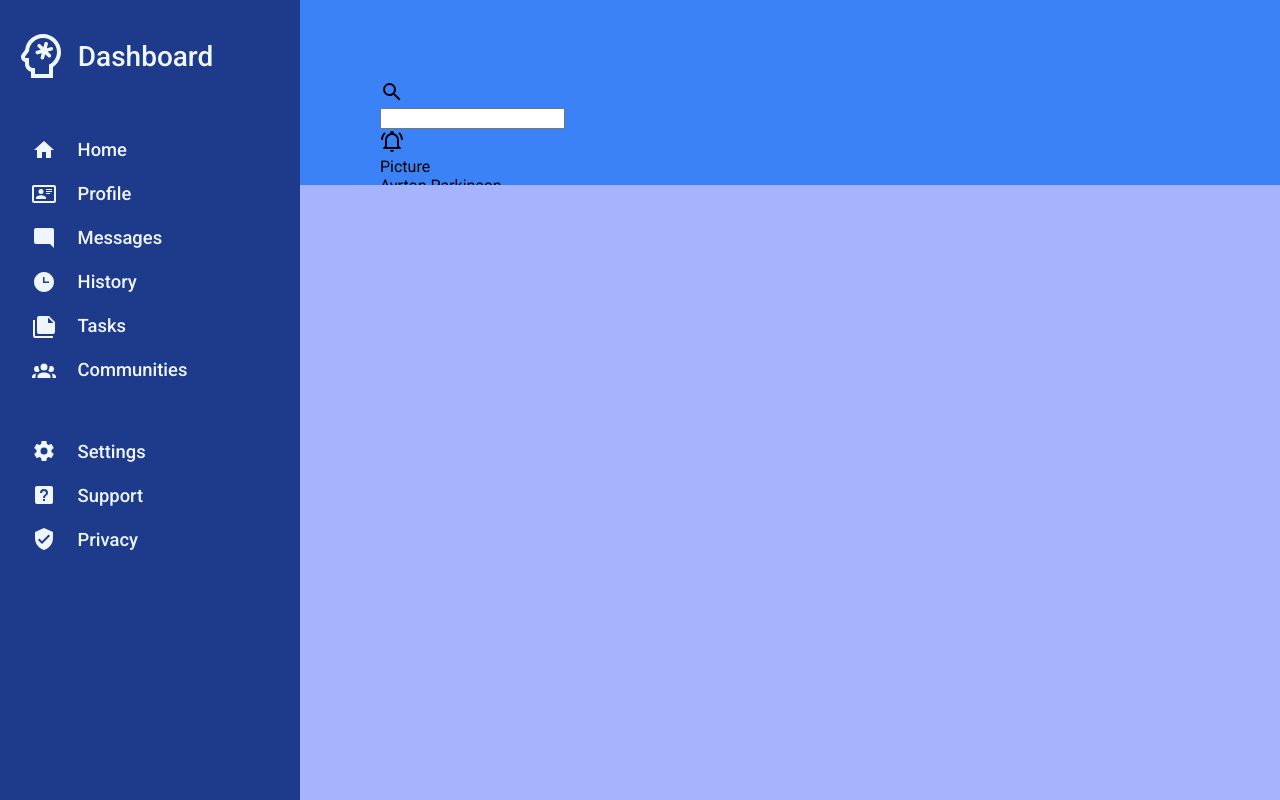
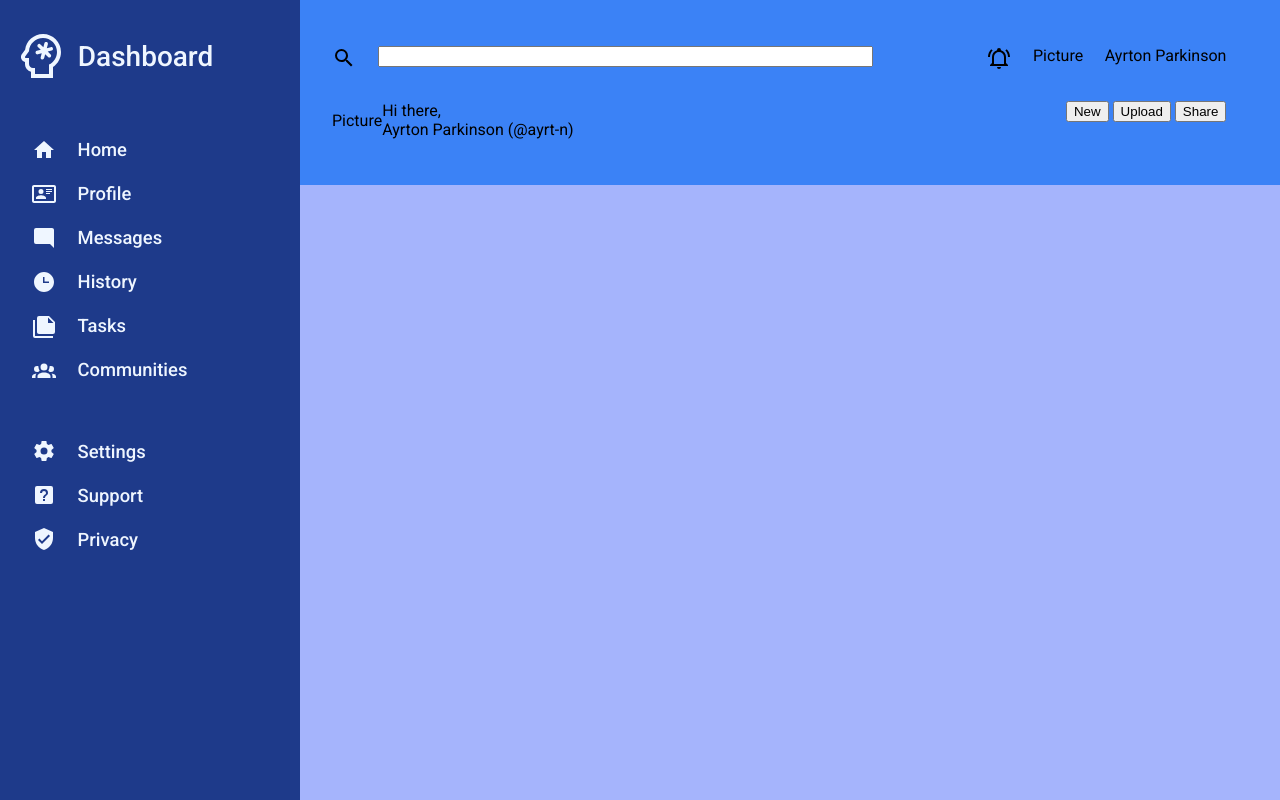
Before and after one commit to ayrt-n/odin-admin-dashboard, a plain HTML site: page index.html in a window 1280 px wide. Drawn offline with Linux system fonts and the light colour scheme.

Commit message:
Add initial styling and positioning for header

```diff
--- a/styles.css
+++ b/styles.css
@@ -33,8 +33,37 @@ body {
 
 .header-container {
   background-color: #3b82f6;
-  padding: 5rem;
+  padding: 2rem;
   grid-area: row-start / main-col-start;
+
+  display: flex;
+  flex-direction: column;
+  justify-content: space-around;
+}
+
+.sub-header-container {
+  display: flex;
+}
+
+.sub-header-container.bottom-header {
+  justify-content: space-between;
+}
+
+.sub-head-item.welcome {
+  display: flex;
+  align-items: center;
+}
+
+.search-box-wrapper {
+  flex: 1;
+}
+
+.sub-head-item {
+  margin-right: 1.35rem;
+}
+
+.search-box-wrapper input[type="text"] {
+  width: 80%;
 }
 
 .sidebar-container {
```
